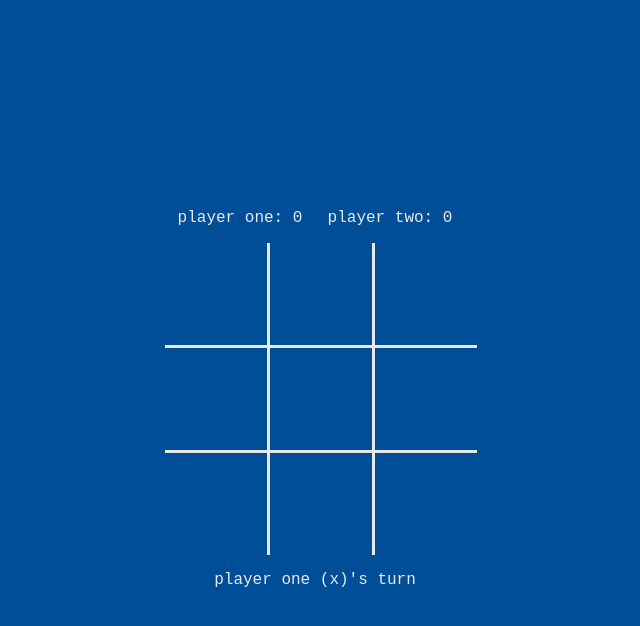
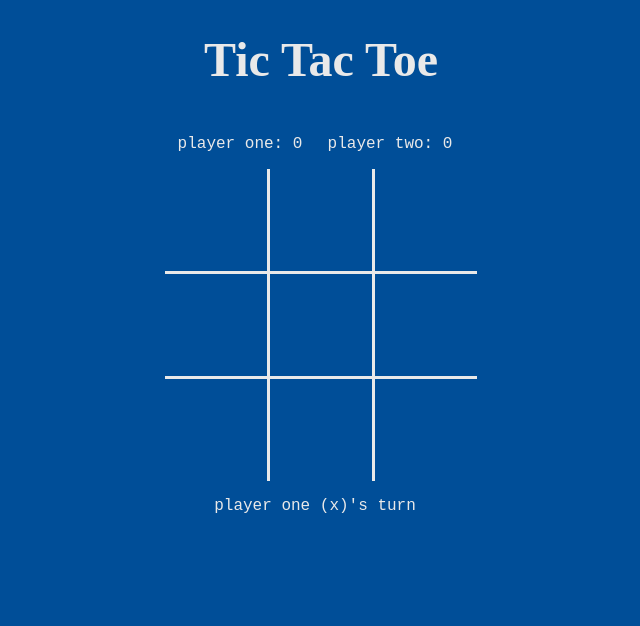
Before and after one commit to lvl7wizard/tictactoe, a React app: page / in a window 1280 px wide. Shown: the top 626 px of the page, without its empty margins (319-959 px from the left). Built offline with nearby package versions, Linux system fonts and the light colour scheme; the HTML template or start-up script is replaced by a standard one.

Commit message:
add game title

```diff
--- a/src/App.css
+++ b/src/App.css
@@ -1,5 +1,11 @@
 body {
   background: #004e98;
+}
+
+.game-title {
+  color: #e9e9e9;
+  text-align: center;
+  font-size:300%;
 }
 
 table {
@@ -84,10 +90,5 @@ table tr td:last-child {
 .game-wrapper {
   display: flex;
   justify-content: center;
-  height: 100vh;
-  /* approx center relative position used so that conditionally rendered elements
-  don't move the board from the center*/
-  position: relative;
-  top: calc(50vh - 215px);
   color: #e9e9e9;
 }
--- a/src/App.jsx
+++ b/src/App.jsx
@@ -4,9 +4,12 @@ import TicTacToe from './components/TicTacToe'
 function App() {
 
   return (
+    <>
+    <h1 className='game-title'>Tic Tac Toe</h1>
     <div className="game-wrapper">
     <TicTacToe/>
     </div>
+    </>
   )
 }
 
--- a/src/components/Grid.jsx
+++ b/src/components/Grid.jsx
@@ -29,7 +29,7 @@ function Grid({
       moveLog[0] === moveLog[1] &&
       moveLog[0] === moveLog[2]
     ) {
-      setUserFeedback(!playerOne ? "player one wins" : "player two wins");
+      setUserFeedback(!playerOne ? "player one wins!" : "player two wins!");
       setGameOver(true);
       addPoint(!playerOne ? "playerOne" : "playerTwo")
     } else if (
@@ -37,7 +37,7 @@ function Grid({
       moveLog[3] === moveLog[4] &&
       moveLog[3] === moveLog[5]
     ) {
-      setUserFeedback(!playerOne ? "player one wins" : "player two wins");
+      setUserFeedback(!playerOne ? "player one wins!" : "player two wins!");
       setGameOver(true);
       addPoint(!playerOne ? "playerOne" : "playerTwo")
     } else if (
@@ -45,7 +45,7 @@ function Grid({
       moveLog[6] === moveLog[7] &&
       moveLog[6] === moveLog[8]
     ) {
-      setUserFeedback(!playerOne ? "player one wins" : "player two wins");
+      setUserFeedback(!playerOne ? "player one wins!" : "player two wins!");
       setGameOver(true);
       addPoint(!playerOne ? "playerOne" : "playerTwo")
       // check verticals
@@ -54,7 +54,7 @@ function Grid({
       moveLog[0] === moveLog[3] &&
       moveLog[0] === moveLog[6]
     ) {
-      setUserFeedback(!playerOne ? "player one wins" : "player two wins");
+      setUserFeedback(!playerOne ? "player one wins!" : "player two wins!");
       setGameOver(true);
       addPoint(!playerOne ? "playerOne" : "playerTwo")
     } else if (
@@ -62,7 +62,7 @@ function Grid({
       moveLog[1] === moveLog[4] &&
       moveLog[1] === moveLog[7]
     ) {
-      setUserFeedback(!playerOne ? "player one wins" : "player two wins");
+      setUserFeedback(!playerOne ? "player one wins!" : "player two wins!");
       setGameOver(true);
       addPoint(!playerOne ? "playerOne" : "playerTwo")
     } else if (
@@ -70,7 +70,7 @@ function Grid({
       moveLog[2] === moveLog[5] &&
       moveLog[2] === moveLog[8]
     ) {
-      setUserFeedback(!playerOne ? "player one wins" : "player two wins");
+      setUserFeedback(!playerOne ? "player one wins!" : "player two wins!");
       setGameOver(true);
       addPoint(!playerOne ? "playerOne" : "playerTwo")
       // check diagonals
@@ -79,7 +79,7 @@ function Grid({
       moveLog[0] === moveLog[4] &&
       moveLog[0] === moveLog[8]
     ) {
-      setUserFeedback(!playerOne ? "player one wins" : "player two wins");
+      setUserFeedback(!playerOne ? "player one wins!" : "player two wins!");
       setGameOver(true);
       addPoint(!playerOne ? "playerOne" : "playerTwo")
     } else if (
@@ -87,7 +87,7 @@ function Grid({
       moveLog[2] === moveLog[4] &&
       moveLog[2] === moveLog[6]
     ) {
-      setUserFeedback(!playerOne ? "player one wins" : "player two wins");
+      setUserFeedback(!playerOne ? "player one wins!" : "player two wins!");
       setGameOver(true);
       addPoint(!playerOne ? "playerOne" : "playerTwo")
       // check if it's a draw
@@ -96,7 +96,7 @@ function Grid({
         return move !== "";
       })
     ) {
-      setUserFeedback("it's a draw");
+      setUserFeedback("it's a draw!");
       setGameOver(true);
     }
   };
@@ -112,7 +112,7 @@ function Grid({
         setUserFeedback("");
       } else {
         setUserFeedback(
-          "someone's already in this square. try a different one."
+          "invalid move - someone is already in this square"
         );
       }
     }
```
